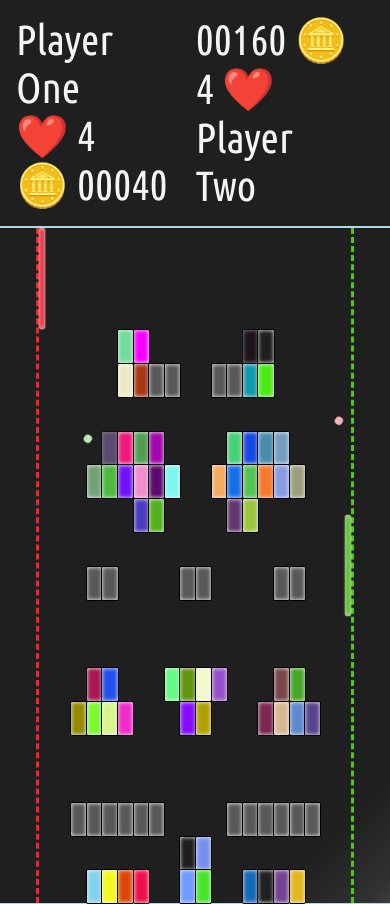
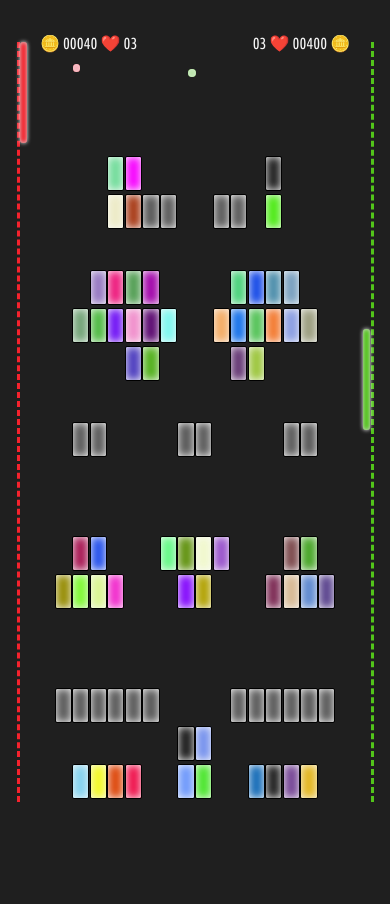
Before and after one commit to fredmelka/breakoutmayhem, a plain HTML site: page index.html in a window 390 px wide. Both pictures are taken after a click on the element "Start Game". After the commit the page ends 844 px from the top, so only its background shows below. Drawn offline with Linux system fonts and the light colour scheme.

Commit message:
responsive scoring and layout

```diff
--- a/css/style.css
+++ b/css/style.css
@@ -2,91 +2,52 @@
 /* IMPORT FOR FONTS AND ANIMATIONS */
 /* GENERAL SETTTING AND DEFAULT BROWSER SETTINGS RESET */
 
-* {
-    margin: 0;
-    padding: 0;
-    font-family: 'Ubuntu Condensed', sans-serif;
+* {margin: 0; padding: 0; font-family: 'Ubuntu Condensed', sans-serif;}
+
+html {
+    max-width: 1280px;
+    margin: 0 auto;
 }
 
 body {
-    background: linear-gradient(135deg, #1f1f1f, 98%,#434343);
-}
-
-header {
-    border-bottom: 2px solid lightblue;
-    display: flex;
-    justify-content: space-around;
-    padding: 1rem;
-}
-
-header section div {
-    display: inline-block;
-    margin: 0 1rem 0 auto;
-}
-
-p {
-    color: whitesmoke;
-    font-size: 5vh;
-}
-
-nav {
+    background-color: #1f1f1f;
     display: flex;
     justify-content: center;
     align-items: center;
-    height: 80vh;
+    height: 100vh;
 }
 
-/* #mainMenu {
-    border: 2px solid lightblue;
-    border-radius: 1vh;
-    box-shadow: 0 0 1vh darkgray;
-    display: block;
-    flex-direction: column;
-    justify-content: center;
-    align-items: center;
-    width: 70vw;
-} */
+main {position: relative;}
 
-#maiMenu div {
-    padding: 0.5vh 0.5vw;
+p {color: whitesmoke; font-size: 5vh;}
 
-}
+#mainMenu {
 
-#mainMenu p {
-    margin: 0 auto;
-    padding: 1vh 1vw;
     text-align: center;
+
+    & div:first-child {margin-top: 15vh;}
+    & div:first-child p {padding: 2vh;}
+    & p {padding: 0.5vw 0.5vh;}
 }
 
 #gameArea {
     border-left: 3px dashed #f5222d;
     border-right: 3px dashed #52c41a;
-    height: 80vh;
+    height: 90vh;
     margin: 2vh auto;
     position: relative;
-    width: 80vw;
+    width: 90vw;
 }
 
 #dialogBox {
     border: 2px solid lightgray;
-    border-radius: 1vh;;
+    border-radius: 2vh;
     box-shadow: 0 0 1vh darkgray;
-    display: none;
-    flex-direction: column;
-    align-items: center;
     text-align: center;
-    padding: 2vw 3vh;
-}
+    padding: 2vh 2vw;
 
-#dialogBox p {
-    font-size: 2rem;
-    padding: 1vh 1vw;
-}
-
-#dialogBox p:first-child {
-    font-size: 3rem;
-    font-weight: bold;
-    color: #faad14;
+    & p {font-size: 2rem; padding-bottom: 0.5rem;}
+    & :first-child {padding-bottom: 1rem; color: #faad14; font-weight: bold;}
 }
 
 #gamelaunch {
@@ -94,12 +55,13 @@ nav {
     color:#fa541c;
     font-weight: bold;
     line-height: 5vh;
-    animation: pulse 3s ease-in-out infinite;
+    animation: pulse 2s ease infinite;
 }
-@keyframes pulse{50%{font-size:5.5vh;}}
+@keyframes pulse{50%{opacity: 0.3;}}
 
 #title {
-    font-size: 5rem;
+    padding-top: 15vh;
+    font-size: min(150px, 10vw);
     font-weight: bold;
 }
 
@@ -128,48 +90,27 @@ nav {
 #title:hover > .explosive:nth-child(15) {transform: translate(120%, 20%) rotate(-375deg); color: #ad2102}
 
 
-/* For mobile devices: prevent browser from intercepting touch gestures */
-.screenLock {
-    touch-action: none;
-}
+/* For mobile devices! This prevent browser from intercepting touch gestures */
+.screenLock {touch-action: none;}
 
-.appear {
-    display: block !important;
-}
+.appear {display: block !important;}
 
-.hidden {
-    display: none !important;
-}
+.hidden {display: none !important;}
 
-.fade-in {
-	animation: fade-in 1.2s cubic-bezier(0.390, 0.575, 0.565, 1.000) both;
-}
+.fade-in {animation: fade-in 1.2s cubic-bezier(0.390, 0.575, 0.565, 1.000) both;}
 @keyframes fade-in{0%{opacity:0}100%{opacity:1}}
 
-.fade-out {
-	animation: fade-out 2s ease-out 2s both;
-}
+.fade-out {animation: fade-out 2s ease-out 2s both;}
 @keyframes fade-out{0%{opacity:1}100%{opacity:0}}
 
 .paddle {
     border-radius: 0.2rem;
-    box-shadow: 0 0 0.2vh white, inset 0 0 0.5vh lightgray;
-    height: 6vh;
+    box-shadow: 0 0 0.5vh white, inset 0 0 0.5vh lightgray;
     position: absolute;
-    width: 1vw;
 }
 
-.paddle.left {
-    background-color: #f5222d;
-    top: 37vh;
-    left: 0vw;
-}
-
-.paddle.right {
-    background-color: #52c41a;
-    top: 37vh;
-    left: 78.5vw;
-}
+.paddle.left {background-color: #f5222d;}
+.paddle.right {background-color: #52c41a;}
 
 .ball {
     border-radius: 1vw;
@@ -178,35 +119,41 @@ nav {
     pointer-events: none;
     width: 2vw;
     aspect-ratio: 1;
-    animation: rotation 2.0s linear infinite reverse none;
-}
-@keyframes rotation { to { transform: rotate(360deg); } }
-
-.ball.left {
-    background-color: #f5222d;
 }
 
-.ball.right {
-    background-color: #52c41a;
-}
+.ball.left {background-color: #f5222d;}
+.ball.right {background-color: #52c41a;}
 
-.wall {
-    background-color: #595959;
-    box-shadow: inset 0 0 0.5vh #fafafa;
-    border: #000000 solid 1px;            /***** border thickness set as a px value ******/
+
+.box {
+    border: #000000 solid 1px;
     border-radius: 0.5vw;
+    box-shadow: inset 0 0 1vh #fafafa;
     position: absolute;
     pointer-events: none;
 }
 
-.brick {
-    border: #000000 solid 1px;            /***** border thickness set as a px value ******/
-    box-shadow: inset 0 0 0.5vh #fafafa;
-    border-radius: 0.5vw;
+.wall {background-color: #595959;}
+.brick {}
+
+.scoreCard {
+    color: whitesmoke;
+    font-size: 1rem;
     position: absolute;
     pointer-events: none;
 }
 
-footer {
-    border-top: 1px solid lightblue;
+.scoreCard.left {
+    top: 1vh;
+    left: 6vw;
 }
+
+.scoreCard.right {
+    top: 1vh;
+    right: 6vw;
+}
+
+@media only screen and (max-height: 450px) {
+    .scoreCard.left {top: 15%; left: -10%; transform: rotate(90deg)}
+    .scoreCard.right {top: 80%; right: -10%; transform: rotate(-90deg)}
+}
--- a/index.html
+++ b/index.html
@@ -1,4 +1,5 @@
 <!DOCTYPE html>
+
 <html lang='en'>
 
 <head>
@@ -21,48 +22,35 @@
 
 <body>
 
-    <!-- HEADER | SCOREBOARD -->
-    <header>
-        <section>
-            <div><p>Player One</p></div>
-            <div><p class = "lives left"></p></div>
-            <div><p class = "score left"></p></div>
-        </section>
-        <section>
-            <div><p class = "score right"></p></div>
-            <div><p class = "lives right"></p></div>
-            <div><p>Player Two</p></div>
-        </section>
-    </header>
-
-    <!-- NAV | GAMEPLAY AREA -->
-    <nav>
-        <div id="dialogBox">
+    <main>
+        <section id='dialogBox' class='hidden'>
             <p></p>
             <p></p>
             <p></p>
-        </div>
-        <section  id="mainMenu">
+        </section>
+        <section  id='mainMenu'>
             <div>
                 <p id='title'>Breakout Mayhem</p>
+            </div>
+            <div>
                 <br />
                 <p id='gamelaunch'>Start Game</p>
                 <p>Rules</p>
                 <p>Credits</p>
             </div>
-            </section>
-        <main id="gameArea" class="hidden"></main>
-    </nav>
+        </section>
+        <section id='gameArea' class='hidden'>
+        </section>
+    </main>
 
-    <!-- FOOTER | AUDIO FILES LOADING -->
-    <footer>
+    <section>
         <audio id='new-ball' src='./snd/game.new.ball.wav'></audio>
         <audio id='game-over' src='./snd/game.gameover.wav'></audio>
         <audio id='ball-wall-bounce' src='./snd/ball.wall.bounce.wav'></audio>
         <audio id='ball-touchdown' src='./snd/ball.touch.opponent.wav'></audio>
         <audio id='paddle-ball-bounce' src='./snd/paddle.ball.bounce.wav'></audio>
         <audio id='brick-explosion' src='./snd/brick.explosion.wav'></audio>
-    </footer>
+    </section>
 
 </body>
 
--- a/src/code.js
+++ b/src/code.js
@@ -8,11 +8,11 @@ import { mapDiamond, mapFace, mapIsland, mapTest } from './map.js';;
 
 // Game | Settings Singleton
 export const gameSettings = {
-    _gameBoard: {width: 80, height: 80},  // expressed as {vw,vh} CSS units
+    _gameBoard: {width: 90, height: 90},  // expressed as {vw,vh} CSS units
     _gameMap: [],
     _ballSet: {src: '', size: 1.5, strength: 20, speed: 0.4}, // src is there in case we want to render the ball using either an emoji or an image
     _ballPerRound: 5,
-    _paddle: {height: 12, width: 1.5, speed: 0.7},
+    _paddle: {height: 12.0, width: 2.0, speed: 0.7},
     _opponents: {
         left:   {score: 0, lives: 1, isInPlay: false, ballsInPlay: []}, // ballsInPlay is set as an array in case the developer want to allow multiple balls in play for each player
         right:  {score: 0, lives: 1, isInPlay: false, ballsInPlay: []}}
@@ -20,16 +20,20 @@ export const gameSettings = {
 
 let gameAreaBorders, player1, player2;
 
-
-// DOM | Principal Objects
+// DOM | Principal Areas
 export const gameArea = document.getElementById('gameArea');        // ADD addEventListener("resize", (event) => {}); TO KEEP GAME ZONE OK AND BALLS INSIDE WHILE RESIZING
-
 const mainMenu = document.getElementById('mainMenu');
 const dialogBox = document.getElementById('dialogBox');
-const scoreLeft = document.querySelector('.score.left');
-const scoreRight = document.querySelector('.score.right');
-const livesLeft = document.querySelector('.lives.left');
-const livesRight = document.querySelector('.lives.right');
+
+// Game | Create Scoreboard
+const createScoreCards = () => {
+
+Object.keys(gameSettings._opponents).forEach(opponent => {
+    let scoreCard = document.createElement('span');
+    scoreCard.classList.add('scoreCard', opponent);
+    document.querySelector('main').appendChild(scoreCard);}
+);
+};
 
 // Menu | Title Explosion effect
 const explose = (id) => {
@@ -38,15 +42,15 @@ const explose = (id) => {
     element.innerText = '';
     text.forEach(letter => {
         let span = document.createElement(letter != ' ' ? 'span' : 'p');
-        span.classList.add('explosive'); span.innerText = letter; element.appendChild(span);});
+        span.classList.add('explosive');
+        span.innerText = letter; element.appendChild(span);});
 };
 explose('title');
 
+// Game Controls | Keyboard listeners and mobile pointer events
 const gameLauncher = document.getElementById('gamelaunch');
 gameLauncher.addEventListener('click', gameStart, false)
 
-
-// Game Controls | Keyboard listeners and mobile pointer events
 const keyDown = document.addEventListener('keydown', keyDownHandler, false);
 function keyDownHandler(event) {
     switch (event.key) {
@@ -75,7 +79,7 @@ function keyUpHandler(event) {
     };
 };
 
-// the Event Listener for Mobile Device Control is activated only when the game actually starts as the variable 'gameAreaBorders' is not yet defined
+// Responsive Design | Event-Listener for Mobile Device Control. Is activated only when the game actually starts as the variable 'gameAreaBorders' is not yet defined
 function touchScreenHandler(event) {
 
     let playerSide = event.clientX < (gameAreaBorders.left + gameAreaBorders.right) / 2 ? 'left' : 'right';
@@ -104,7 +108,7 @@ function loadMap(map) {
     };
 };
 
-// Game | Add a new ball in play until both players have no more lives
+// Game | Place a new ball in play until both players have no more lives to spend
 function getInPlay() {
 
     for (let player in gameSettings._opponents) {
@@ -204,16 +208,9 @@ function hitAndScore(ball) {
 // Header | Scoreboard Update
 function updateScoreboard() {
 
-    let stringify = (num, nDigits) => {
-        let stringed = Math.min(Math.pow(10, nDigits) - 1, num).toString().split('').slice(0, nDigits);
-        for (let i = stringed.length ; i < nDigits ; i++) {stringed.unshift('0');};
-        return stringed.join('');}
-
-    scoreLeft.innerText = '🪙 ' + stringify(gameSettings._opponents.left.score, 5);
-    scoreRight.innerText = stringify(gameSettings._opponents.right.score, 5) + ' 🪙';
-
-    livesLeft.innerText = '❤️ ' + stringify(gameSettings._opponents.left.lives, 1);
-    livesRight.innerText = stringify(gameSettings._opponents.right.lives, 1) + ' ❤️';
+    let { left , right } = gameSettings._opponents;
+    document.querySelector('.scoreCard.left').innerText = `🪙 ${left.score.toString().padStart(5, '0')}  ❤️ ${left.lives.toString().padStart(2, '0')}`;
+    document.querySelector('.scoreCard.right').innerText = `${right.lives.toString().padStart(2, '0')} ❤️  ${right.score.toString().padStart(5, '0')} 🪙`;
 };
 
 // Game | Control of the game status
@@ -229,7 +226,10 @@ function gameOver() {
     document.removeEventListener('pointermove', touchScreenHandler);
     document.querySelector('body').classList.remove('screenLock');
 
+    document.querySelectorAll('.scoreCard').forEach(player => player.remove());
+
     let winner = gameSettings._opponents.left.score > gameSettings._opponents.right.score ? 'Left' : 'Right';
+
     dialogBox.querySelectorAll('p')[0].innerText = `Game Over!`;
     dialogBox.querySelectorAll('p')[1].innerText = `Fantastic, ${winner} player wins!`;
     dialogBox.querySelectorAll('p')[2].innerText = `Click to return`;
@@ -239,13 +239,16 @@ function gameOver() {
     gameArea.classList.add('fade-out');
     gameSettings._gameMap = [];
 
-    setTimeout(() => {gameArea.innerHTML = '';
-                      dialogBox.classList.add('appear');
-                      gameArea.classList.add('hidden');}, 4000);
+    setTimeout(() => {  gameArea.innerHTML = '';
+                        dialogBox.classList.remove('hidden');
+                        dialogBox.classList.add('appear');
+                        gameArea.classList.add('hidden');}, 4000);
 
-    dialogBox.addEventListener('click', () => {dialogBox.classList.remove('appear');
-                                                mainMenu.classList.remove('hidden');
-                                                mainMenu.classList.add('appear');});
+    dialogBox.addEventListener('click', () => {
+                        dialogBox.classList.remove('appear');
+                        dialogBox.classList.add('hidden');
+                        mainMenu.classList.remove('hidden');
+                        mainMenu.classList.add('appear');});
 };
 
 // Game | Launch a new game
@@ -260,6 +263,8 @@ function gameStart() {
     gameArea.classList.remove('hidden');
     gameArea.classList.remove('fade-out');
     gameArea.classList.add('fade-in');
+
+    createScoreCards();
 
     gameAreaBorders = gameArea.getBoundingClientRect();
 
--- a/src/paddle.js
+++ b/src/paddle.js
@@ -1,6 +1,7 @@
 
 // Import Export | Global Variables
 import { gameSettings } from "./code.js";
+import { gameArea } from "./code.js";
 
 
 // CLASS | Paddle
```
